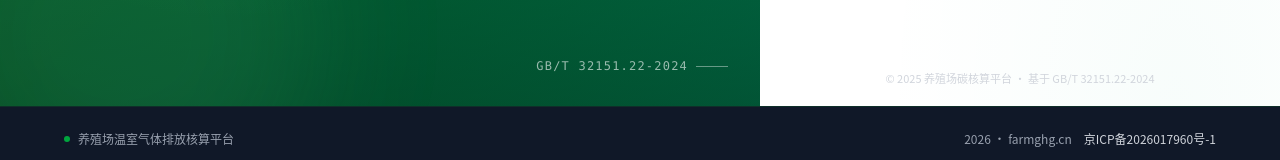
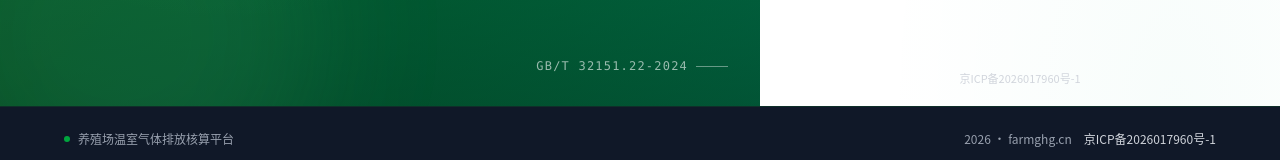
Before and after one commit to LIUYUNLONG01/farm-ghg-web, a Next.js app: page /login in a window 1280 px wide. Shown: the part 694-854 px from the top of the page. Built offline with nearby package versions, Linux system fonts and the light colour scheme.

Commit message:
add ICP footer

```diff
--- a/src/app/(auth)/login/page.tsx
+++ b/src/app/(auth)/login/page.tsx
@@ -290,7 +290,14 @@
         </div>
 
         <p className="absolute bottom-5 text-[11px] text-gray-300">
-          © 2025 养殖场碳核算平台 · 基于 GB/T 32151.22-2024
+          <a
+            href="https://beian.miit.gov.cn/"
+            target="_blank"
+            rel="noopener noreferrer"
+            className="hover:text-gray-200 transition-colors"
+          >
+            京ICP备2026017960号-1
+          </a>
         </p>
       </div>
 
```
